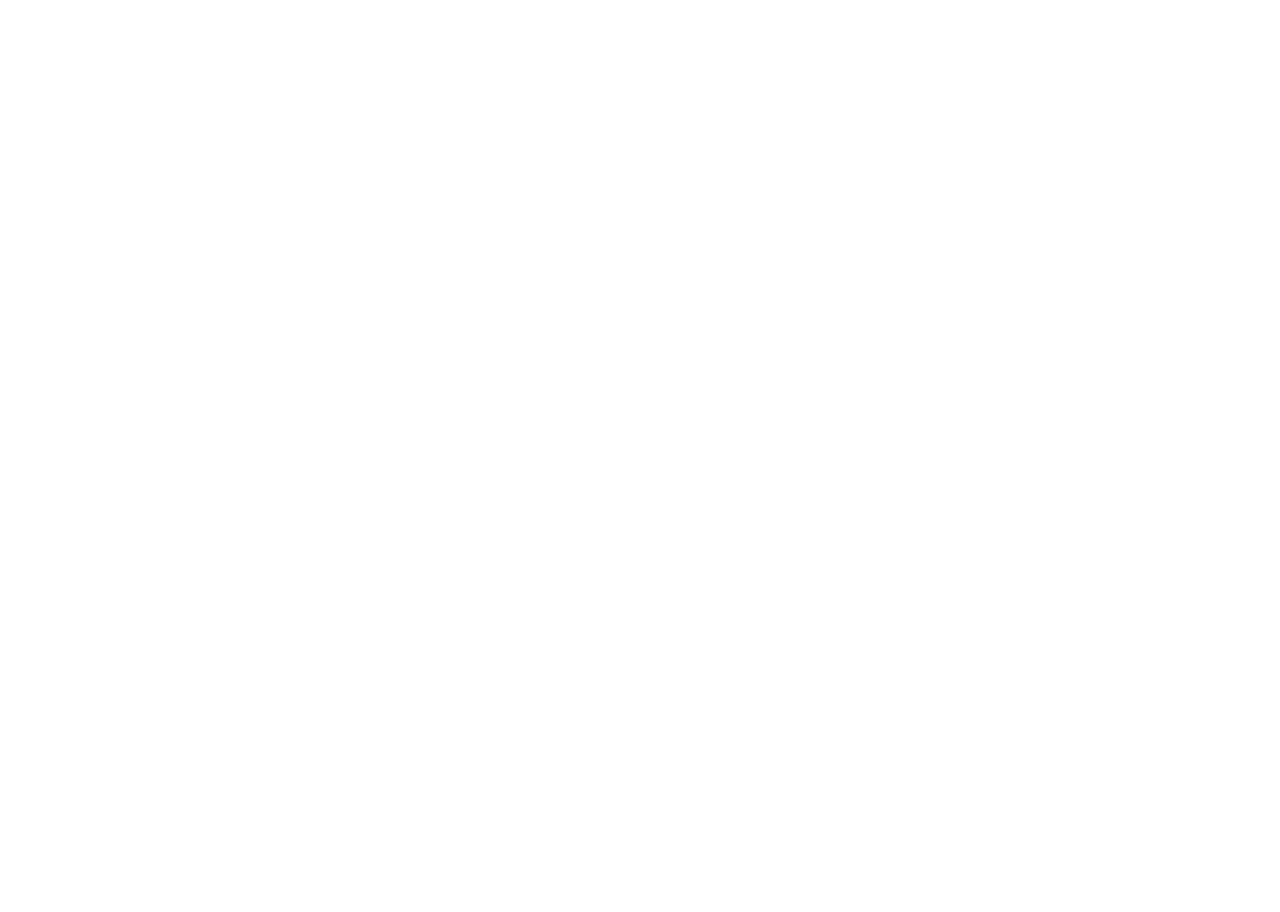
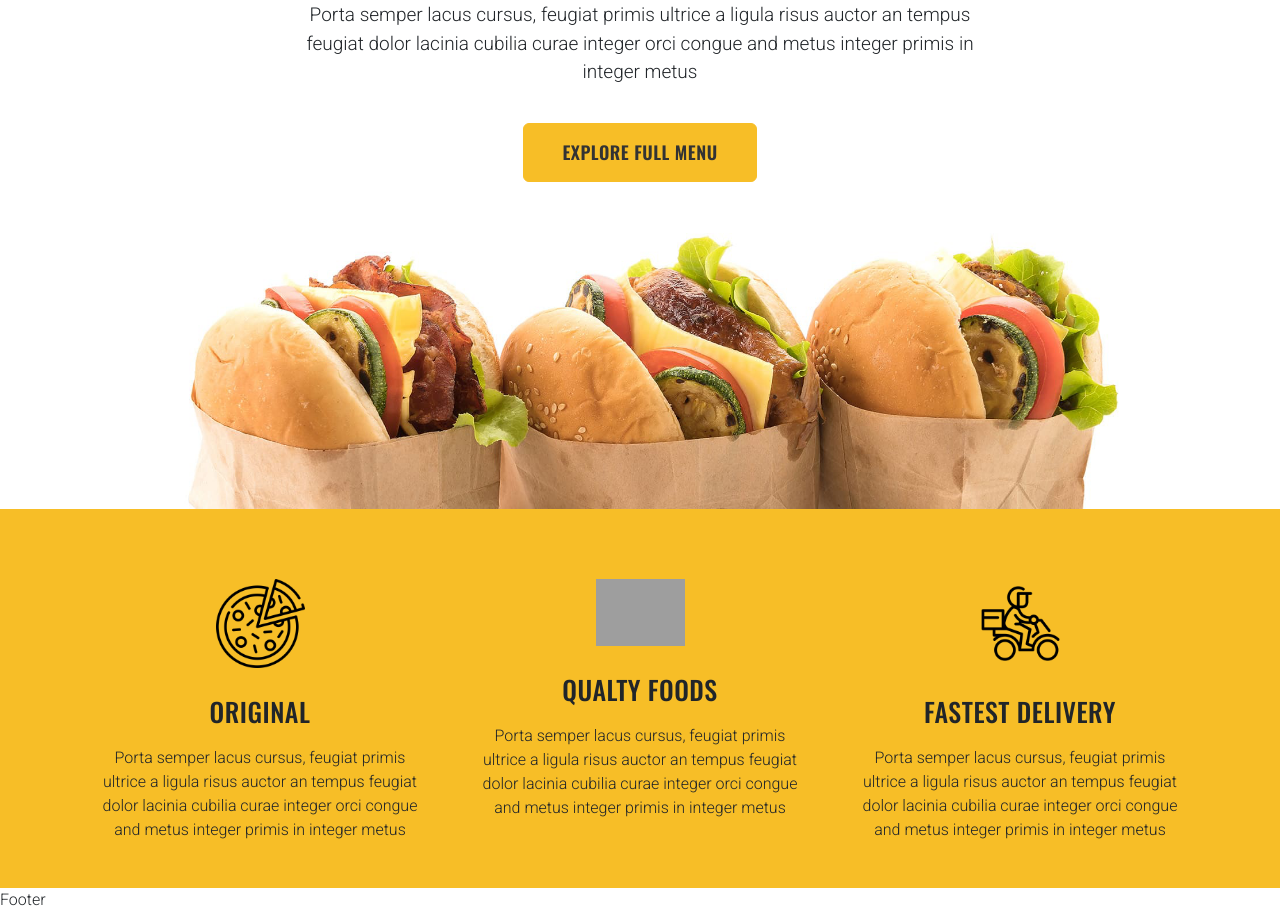
Before and after one commit to menaehab/Food-Delivery, a React (Create React App) app: page / in a window 1280 px wide. Shown: the part 1120-2032 px from the top of the page. Before the commit the page ends 836 px from the top, so only its background shows below. Built offline with nearby package versions, Linux system fonts and the light colour scheme; grey boxes are pictures that could not be loaded; a web font is replaced by a local one.

Commit message:
Setup explore section

```diff
--- /dev/null
+++ b/src/pages/Home/Explore.js
@@ -0,0 +1,75 @@
+import React from "react";
+import { Col, Container, Row } from "react-bootstrap";
+import { Link } from "react-router-dom";
+import Pizza from "../../assets/assets/about/pizza.png";
+import Salad from "../../assets/assets/about/salad.png";
+import Delivery from "../../assets/assets/about/delivery-bike.png";
+import Bargers from "../../assets/assets/about/about-1.png";
+import "../../styles/Explore.css";
+export default function Explore() {
+  const mockData = [
+    {
+      image: Pizza,
+      title: "Original",
+      paragraph: `Porta semper lacus cursus, feugiat primis ultrice a ligula risus auctor an tempus feugiat dolor lacinia cubilia curae integer orci congue and metus integer primis in integer metus`
+    },
+    {
+      image: Salad,
+      title: "Qualty Foods",
+      paragraph: `Porta semper lacus cursus, feugiat primis ultrice a ligula risus auctor an tempus feugiat dolor lacinia cubilia curae integer orci congue and metus integer primis in integer metus`
+    },
+    {
+      image: Delivery,
+      title: "Fastest Delivery",
+      paragraph: `Porta semper lacus cursus, feugiat primis ultrice a ligula risus auctor an tempus feugiat dolor lacinia cubilia curae integer orci congue and metus integer primis in integer metus`
+    }
+    // Add more mock data objects as needed
+  ];
+  return (
+    <>
+      <section className="explore-section">
+        <Container>
+          <Row>
+            <Col lg={{ span: 8, offset: 2 }} className="text-center">
+              <h2 className="text-center explore-title">
+                The burger tastes better when you eat it with your family
+              </h2>
+              <p>
+                Porta semper lacus cursus, feugiat primis ultrice a ligula risus
+                auctor an tempus feugiat dolor lacinia cubilia curae integer
+                orci congue and metus integer primis in integer metus
+              </p>
+              <Link to="/" className="btn explore-now">
+                Explore Full Menu
+              </Link>
+              <div className="d-flex justify-content-center">
+                <img className="bargers-img" src={Bargers} alt="Bargers" />
+              </div>
+            </Col>
+          </Row>
+        </Container>
+      </section>
+      <section className="explore-wrapper">
+        <Container>
+          <Row className="Justify-content-md-center">
+            {mockData.map((cardData, index) => (
+              <Col key={index} lg={4} className="mb-4 mb-md-0">
+                <div className="explore-box text-center">
+                  <div className="explore-icon">
+                    <img
+                      src={cardData.image}
+                      className="img-fluid"
+                      alt="icon"
+                    />
+                  </div>
+                  <h4>{cardData.title}</h4>
+                  <p>{cardData.paragraph}</p>
+                </div>
+              </Col>
+            ))}
+          </Row>
+        </Container>
+      </section>
+    </>
+  );
+}
--- a/src/pages/Home/Home.js
+++ b/src/pages/Home/Home.js
@@ -2,12 +2,14 @@
 import "../../styles/Header.css";
 import Layout from "../../assets/components/layouts/Layout";
 import Hero from "../Home/Hero";
+import Explore from "./Explore";
 
 export default function Home() {
   return (
     <>
       <Layout>
         <Hero />
+        <Explore />
       </Layout>
     </>
   );
--- /dev/null
+++ b/src/styles/Explore.css
@@ -0,0 +1,79 @@
+.explore-section {
+  padding-top: 80px;
+}
+
+.bargers-img {
+  padding-top: 50px;
+  width: calc(100% + 50%);
+}
+.explore-section h2 {
+  font-size: 3.5rem;
+}
+.explore-section p {
+  color: var(--gray);
+  padding: 20px 30px;
+  font-size: 19px;
+}
+
+.explore-now {
+  color: var(--light-black) !important;
+  background-color: var(--yellow) !important;
+  border-color: var(--yellow) !important;
+  padding: 15px 38px !important;
+  font-size: 18px !important;
+  font-weight: 600 !important;
+  letter-spacing: 0.5px !important;
+  font-family: var(--oswald-font) !important;
+  vertical-align: middle !important;
+  text-transform: uppercase !important;
+  transition: all 0.3s ease-in-out !important;
+  -webkit-transition: all 0.3s ease-in-out !important;
+  -moz-transition: all 0.3s ease-in-out !important;
+  -ms-transition: all 0.3s ease-in-out !important;
+  -o-transition: all 0.3s ease-in-out !important;
+}
+
+.explore-now:hover,
+.explore-now:focus {
+  color: var(--black) !important;
+  background-color: transparent !important;
+  border-color: var(--black) !important;
+}
+
+.explore-wrapper {
+  background-color: var(--yellow);
+  padding-top: 70px;
+  padding-bottom: 30px;
+}
+
+.explore-box .explore-icon img {
+  max-width: 25%;
+}
+
+.explore-box h4 {
+  font-size: 26px;
+  line-height: 1.1;
+  letter-spacing: 0.5008px;
+  margin-top: 30px;
+  margin-bottom: 20px;
+}
+
+.explore-box p {
+  padding: 0 20px;
+}
+
+@media (max-width: 992px) {
+  .explore-section h2 {
+    font-size: 2.5rem;
+  }
+  .explore-section p {
+    padding: 20px 0;
+  }
+  .explore-box p {
+    padding: 0;
+  }
+  .bargers-img {
+    padding-top: 50px;
+    width: calc(100%);
+  }
+}
```
Also changed, not shown: src/assets/assets/about/about-1.png (added).
